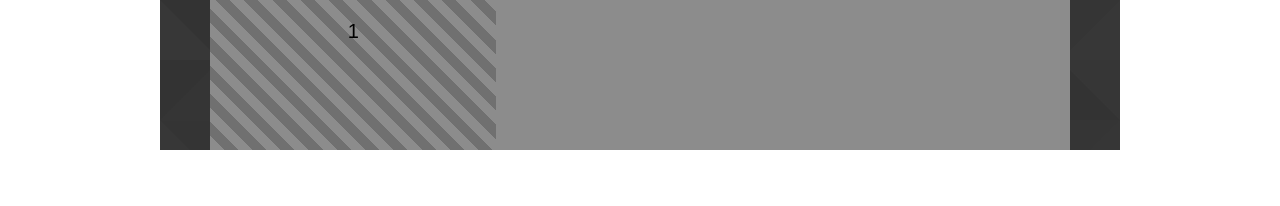
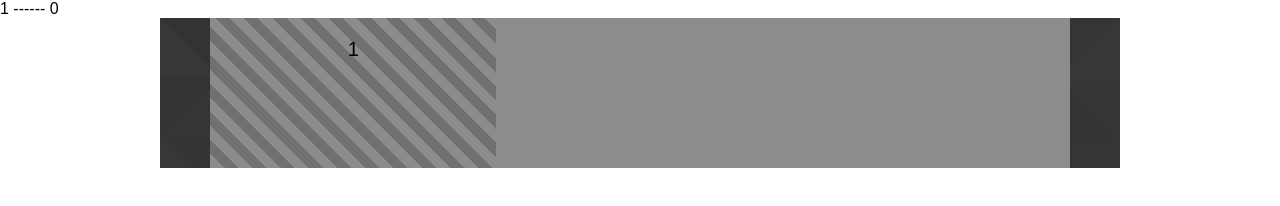
Before and after one commit to mauriciosoares/fluid-layout, a website: page index.html in a window 1280 px wide. Drawn offline with Linux system fonts and the light colour scheme.

Commit message:
start statistics

```diff
--- a/assets/javascripts/app.js
+++ b/assets/javascripts/app.js
@@ -3,7 +3,8 @@
     this.$container = $(container);
     this.id = initialId;
     this.boxes = [];
-    this.notifications = new Notifications($('body'));
+    this.notifications = new root.Notifications($('body'));
+    this.statistics = new root.Statistics(this.boxes.length);
   };
 
   App.prototype.add = function(position) {
@@ -18,6 +19,8 @@
     this.boxes.push(newBox);
 
     this.addBoxEvents(newBox);
+
+    this.statistics.update(this.boxes.length);
   };
 
   App.prototype.remove = function(el) {
@@ -27,6 +30,8 @@
 
     // removes from the boxes index
     this.boxes.forEach(this.teardownBox.bind(this));
+
+    this.statistics.update(this.boxes.length, 1);
   };
 
   App.prototype.teardownBox = function(box, i) {
@@ -195,3 +200,25 @@ $(function() {
 
   root.Notifications = Notifications;
 } (this));
+
+(function(root) {
+  var Statistics = function(visible) {
+    this.visible = visible;
+    this.deleted = 0;
+
+    this.render();
+  };
+
+  Statistics.prototype.update = function(visible, deleted) {
+    this.visible = visible;
+    this.deleted += deleted || 0;
+
+    this.render();
+  };
+
+  Statistics.prototype.render = function() {
+    $('.statistics').html(this.visible + ' ------ ' + this.deleted);
+  };
+
+  root.Statistics = Statistics;
+} (this));
--- a/index.html
+++ b/index.html
@@ -7,6 +7,7 @@
   <link rel="stylesheet" href="assets/stylesheets/main.css">
 </head>
 <body>
+  <div class="statistics"></div>
   <div class="container1">
     <div class="container2" data-bg="140"></div>
   </div>
```
Also changed, not shown: assets/javascripts/src/app/app.js (+6 -1 lines), assets/javascripts/src/statistics/statistics.js (added, +21 -0 lines), assets/javascripts/src/notifications/notifications.js (line endings or trailing spaces).
